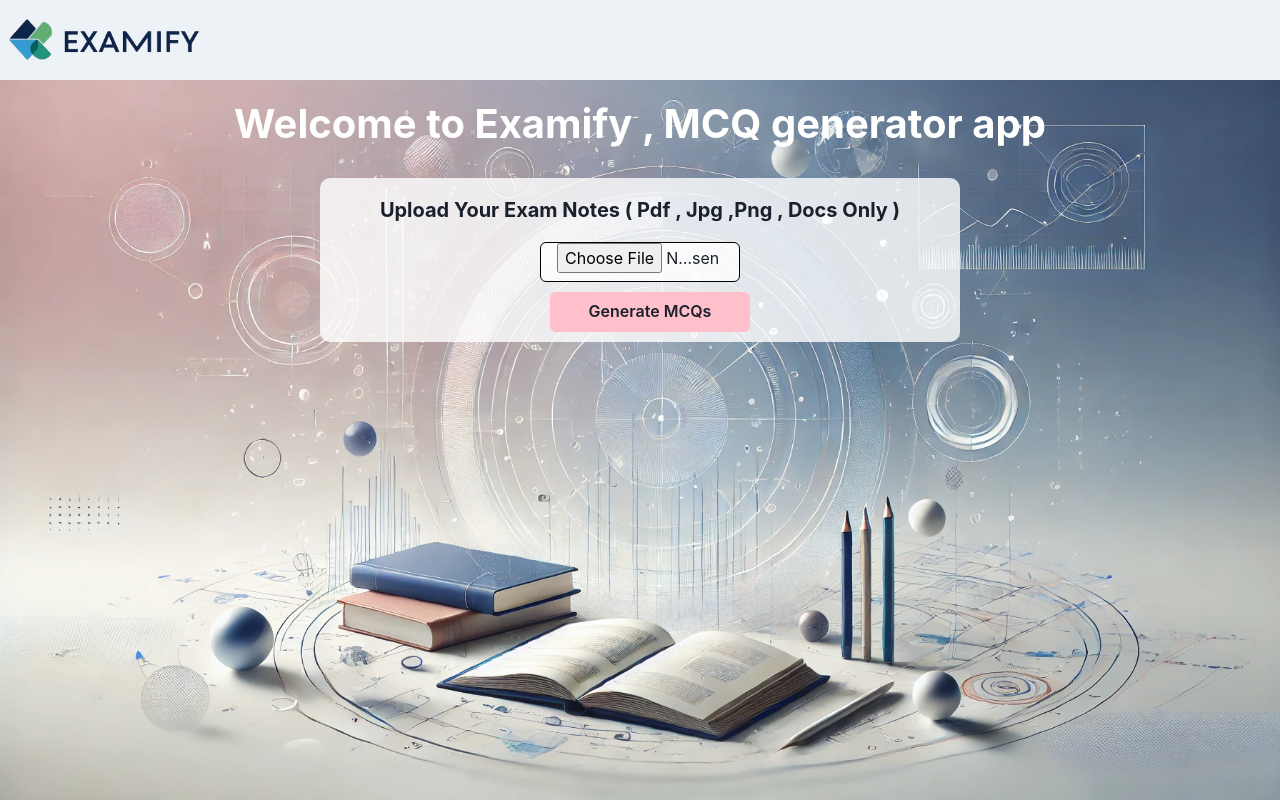
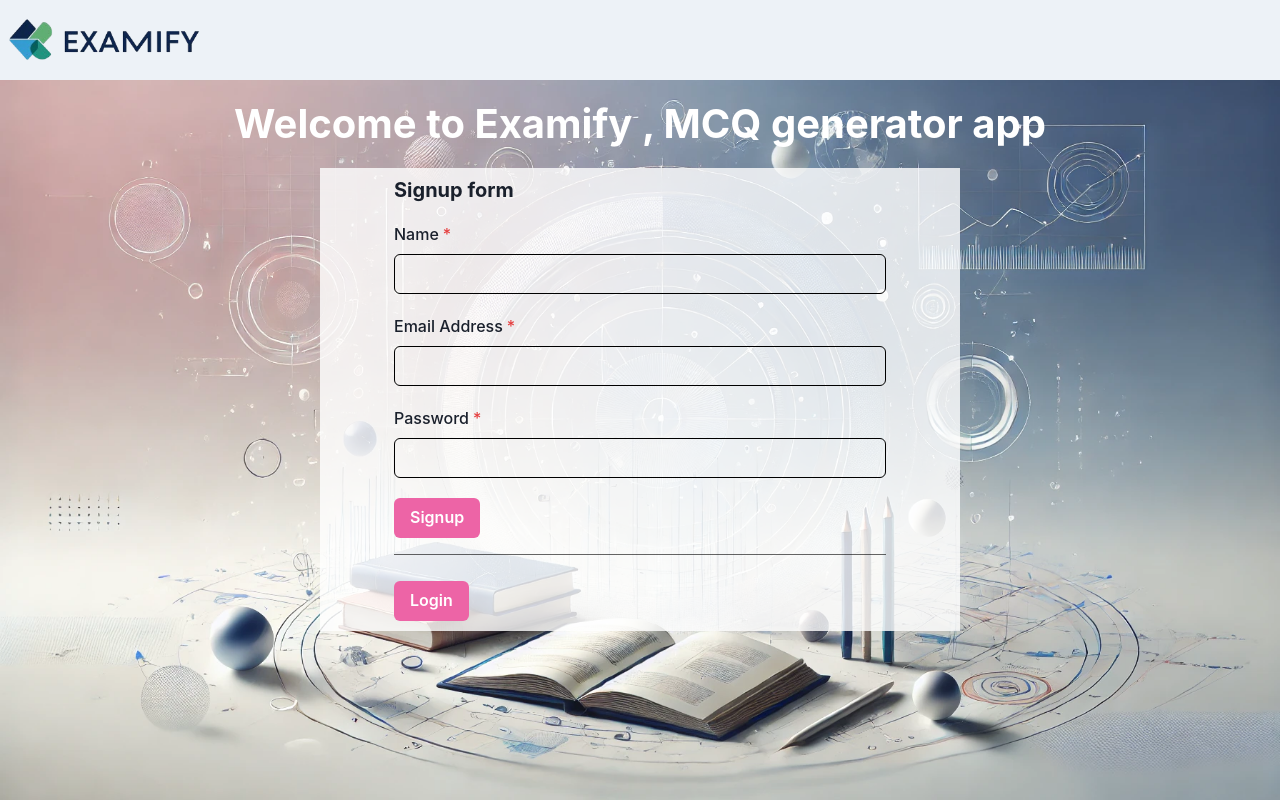
Before and after one commit to abhi5733/Examify, a React (Vite) app in the folder frontend/: page / in a window 1280 px wide. Built offline with nearby package versions, Linux system fonts and the light colour scheme.

Commit message:
day_4 completed

```diff
--- a/frontend/src/Component/LoginSignup.jsx
+++ b/frontend/src/Component/LoginSignup.jsx
@@ -1,11 +1,15 @@
 import { Box, Button, FormControl, FormErrorMessage, FormLabel, Heading, Input, Text , Divider} from '@chakra-ui/react'
+import axios from 'axios'
 import React, { useState } from 'react'
+import { useDispatch } from 'react-redux'
+import { LoginFunction } from '../redux/Action'
 
 const LoginSignup = () => {
 
     const[toggle,setToggle] = useState(false)
 
     const[state,setState] = useState({})
+    const dispatch = useDispatch()
 
 // handle Form Change
 
@@ -18,13 +22,32 @@ setState(prev=>({...prev,[name]:value}))
 
 // handle User Submit
 
-    const handleUserSubmit = (e)=>{
+    const handleUserSubmit =  async (e)=>{
     e.preventDefault()
     console.log(state)
-    if(toggle){
+    if(!toggle){
+        console.log(1)
         // handle Sign up function
+try{
+      const user = await  axios.post("http://localhost:7300/user/register",state)
+   console.log(user,"user")
+   setState({})
+}catch(err){
+    console.log(err)
+}
+
     }else{
         //  handle login function
+
+        try{
+            const user = await  axios.post("http://localhost:7300/user/login",state)
+         console.log(user,"user")
+         dispatch(LoginFunction())
+         setState({})
+
+      }catch(err){
+          console.log(err)
+      }
     }
 }
 
@@ -39,8 +62,8 @@ setState(prev=>({...prev,[name]:value}))
     <FormControl isRequired>
     <Heading fontSize={"xl"}>Login Form</Heading>
 
-    <FormLabel mt={5}>Name</FormLabel>
-    <Input border={"1px solid black"} type="text" name="name" onChange={handleChange} value={state.name} />
+    <FormLabel mt={5}>Email</FormLabel>
+    <Input border={"1px solid black"} type="email" name="email" onChange={handleChange} value={state.email} />
 
     <FormLabel mt={5}>Password</FormLabel>
     <Input border={"1px solid black"} type="Password" name="password" onChange={handleChange} value={state.password} />
--- a/frontend/src/Component/UploadContent.jsx
+++ b/frontend/src/Component/UploadContent.jsx
@@ -166,7 +166,7 @@ console.log("show")
      {/* <DisplayMcq mcqs={mcqs} setShow={setShow} /> */}
      <Heading p={"20px"} color={"white"} fontSize={["15px","20px","30px","40px"]} textAlign={"center"}  > Welcome to Examify , MCQ generator app</Heading>
 
-     { (mcqs.length > 0 && show)? <DisplayMcq data={mcqs} setShow={setShow} setData={setMcqs} />:Login?<LoginSignup/>:
+     { (mcqs.length > 0 && show)? <DisplayMcq data={mcqs} setShow={setShow} setData={setMcqs} />:!Login?<LoginSignup/>:
 
     <Box textAlign={"center"} borderRadius={"10px"} w={[ "90%","70%","50%","50%"]}  m={"auto"} mt={"10px"} p={"10px"} bgColor={"whiteAlpha.800"} className="upload-notes-container">
       <Heading fontSize={"20px"} mt={"10px"}>Upload Your Exam Notes ( Pdf , Jpg ,Png , Docs Only )</Heading>
```
Also changed, not shown: 2 other files (tests, documents, lock files or other folders).
